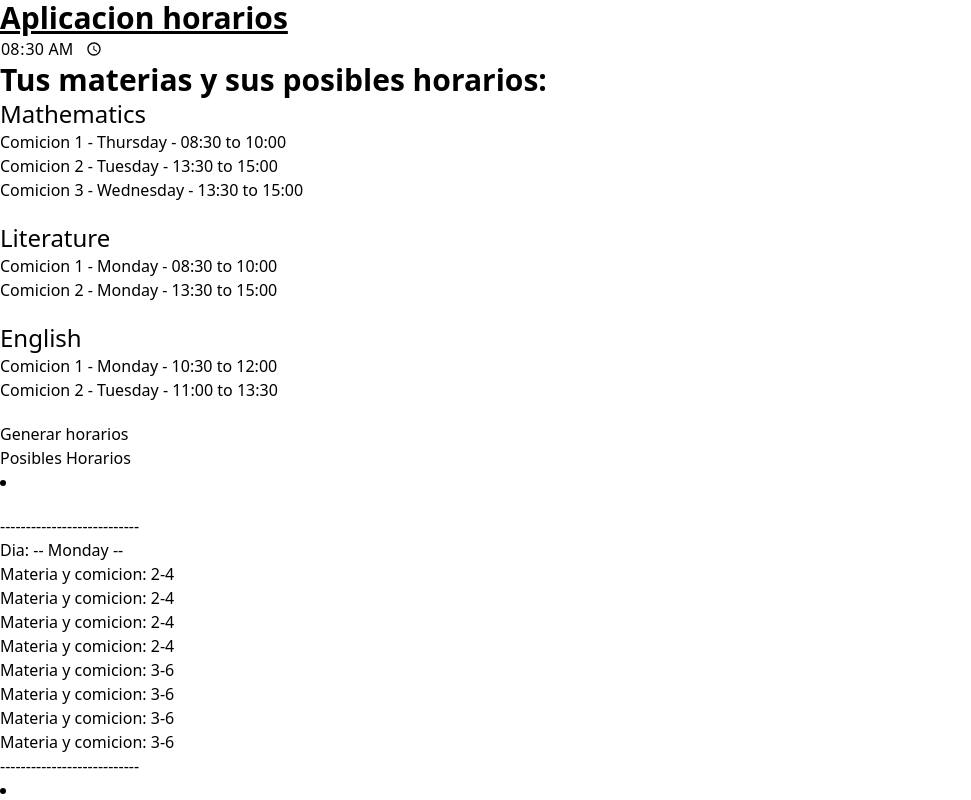
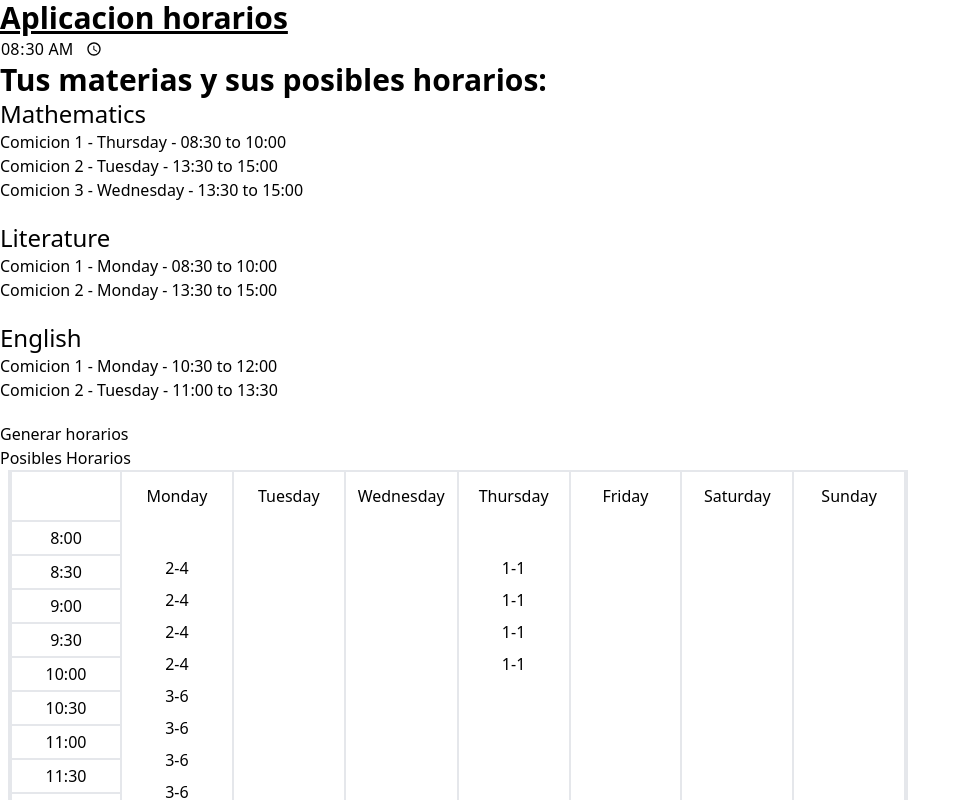
Before and after one commit to JLorenzoCD/Permutador-Horarios, a React (Vite) app: page / in a window 1280 px wide. Both pictures are taken after a click on the button "Generar horarios". Shown: the top 800 px of the page, without its empty margins (0-971 px from the left). Built offline with nearby package versions, Linux system fonts and the light colour scheme.

Commit message:
Component Schedule

```diff
--- a/src/components/PossibleSchedules.tsx
+++ b/src/components/PossibleSchedules.tsx
@@ -1,5 +1,5 @@
-import { Days } from '../utils/days';
 import GenerateSchedules, { IPossibleSchedule } from '../utils/GenerateSchedules';
+import Schedule from './Schedule';
 
 interface Props {
 	data: GenerateSchedules;
@@ -16,35 +16,18 @@ function PossibleSchedules({ data }: Props) {
 			</>
 		);
 	}
+	const hoursArr = data.getTimeColumnInStringFormat();
 
 	return (
 		<div>
 			<h1>
 				Posibles Horarios
 				{allPossibleSchedules.map((possibleSchedule, i) => (
-					<Schedule data={possibleSchedule} key={i} />
+					<Schedule data={possibleSchedule} key={i} hoursArr={hoursArr} />
 				))}
 			</h1>
 		</div>
 	);
 }
 
-// TODO: Realizar el UI del componente Schedule, tiene que verse como una tabla con los dias como columnas y las horas como filas (tiene que verse las respectivas horas, la materia y su comision)
-function Schedule({ data }: { data: IPossibleSchedule }) {
-	const dia = ['Monday', 'Tuesday', 'Wednesday', 'Thursday', 'Friday', 'Saturday', 'Sunday'];
-
-	return (
-		<>
-			{data.map((day, index) => (
-				<li key={index}>
-					<p className='mt-5'>---------------------------</p>
-					<h3>Dia: -- {dia[index]} --</h3>
-					<ul>{day && day.map((time) => <li>{time === -1 ? <></> : <p>Materia y comicion: {time}</p>}</li>)}</ul>
-					<p>---------------------------</p>
-				</li>
-			))}
-		</>
-	);
-}
-
 export default PossibleSchedules;
--- /dev/null
+++ b/src/components/Schedule.tsx
@@ -0,0 +1,57 @@
+import { IPossibleSchedule } from '../utils/GenerateSchedules';
+
+interface PropsSchedule {
+	data: IPossibleSchedule;
+	hoursArr: string[];
+}
+function Schedule({ data, hoursArr }: PropsSchedule) {
+	const dia = ['Monday', 'Tuesday', 'Wednesday', 'Thursday', 'Friday', 'Saturday', 'Sunday'];
+
+	return (
+		<>
+			<ScheduleBase hoursArr={hoursArr}>
+				<ul className='flex'>
+					{data.map((day, index) => (
+						<li key={dia[index]} className='flex-1 border-r-2'>
+							<div className='top'>
+								<h3 className='text-center p-3'>{dia[index]}</h3>
+							</div>
+
+							<ul>
+								{day?.map((e, index) => (
+									<li key={index} className='text-center p-1'>
+										{e == -1 ? <br /> : e}
+									</li>
+								))}
+							</ul>
+						</li>
+					))}
+				</ul>
+			</ScheduleBase>
+		</>
+	);
+}
+
+interface PropsScheduleBase {
+	children: JSX.Element | JSX.Element[];
+	hoursArr: string[];
+}
+function ScheduleBase({ children, hoursArr }: PropsScheduleBase) {
+	return (
+		<section className='flex border-2 mx-2' style={{ width: 900 }}>
+			{/* Horarios */}
+			<ul className='w-28 pt-12 border-x-2'>
+				{hoursArr.map((hora) => (
+					<li key={hora} className='text-center p-1 border-t-2'>
+						{hora}
+					</li>
+				))}
+			</ul>
+
+			{/* Dias */}
+			<div className='flex-1'>{children}</div>
+		</section>
+	);
+}
+
+export default Schedule;
--- a/src/utils/GenerateSchedules.ts
+++ b/src/utils/GenerateSchedules.ts
@@ -261,20 +261,20 @@ export default class GenerateSchedules {
 	}
 
 	getTimeColumnInStringFormat() {
-		const timeCol: string[] = new Array(this.numberOfColumns).fill('');
+		const hoursArr: string[] = new Array(this.numberOfColumns).fill('');
 
 		const date = new Date();
 		date.setHours(this.min, 0, 0);
 
-		for (let i = 0; i < timeCol.length; i++) {
-			date.setMinutes(date.getMinutes() + this.valueInMinutesPerColumn);
-
+		for (let i = 0; i < hoursArr.length; i++) {
 			const time = date.toLocaleTimeString().split(':');
 			time.pop();
 
-			timeCol[i] = time.join(':');
+			hoursArr[i] = time.join(':');
+
+			date.setMinutes(date.getMinutes() + this.valueInMinutesPerColumn);
 		}
 
-		return timeCol;
+		return hoursArr;
 	}
 }
```
